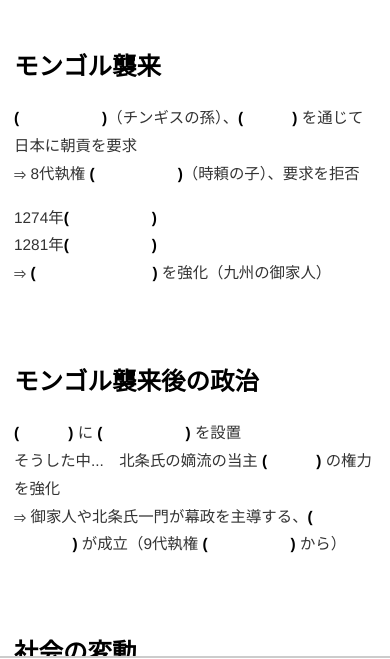
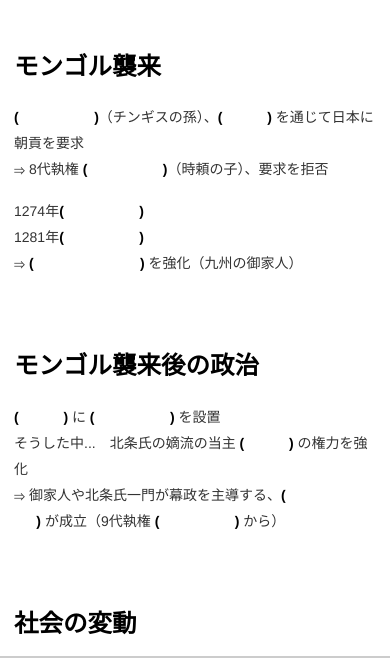
Before and after one commit to ThomasGreen06/kosen-japanese-history-2023, a plain HTML site: page 2ndQ.html in a window 390 px wide. Shown: the part 104-763 px from the top of the page. Drawn offline with nearby package versions, Linux system fonts and the light colour scheme.

Commit message:
changed font size for mobile

```diff
--- a/main.css
+++ b/main.css
@@ -7,7 +7,7 @@ html body .markdown-preview {
     padding-left:2em;
 }
 body p {
-    font-size: 1.1em !important;
+    font-size: 1em !important;
     line-height: 1.8em !important;
 }
 mark {
```
Also changed, not shown: index.html (+5 -0 lines).
